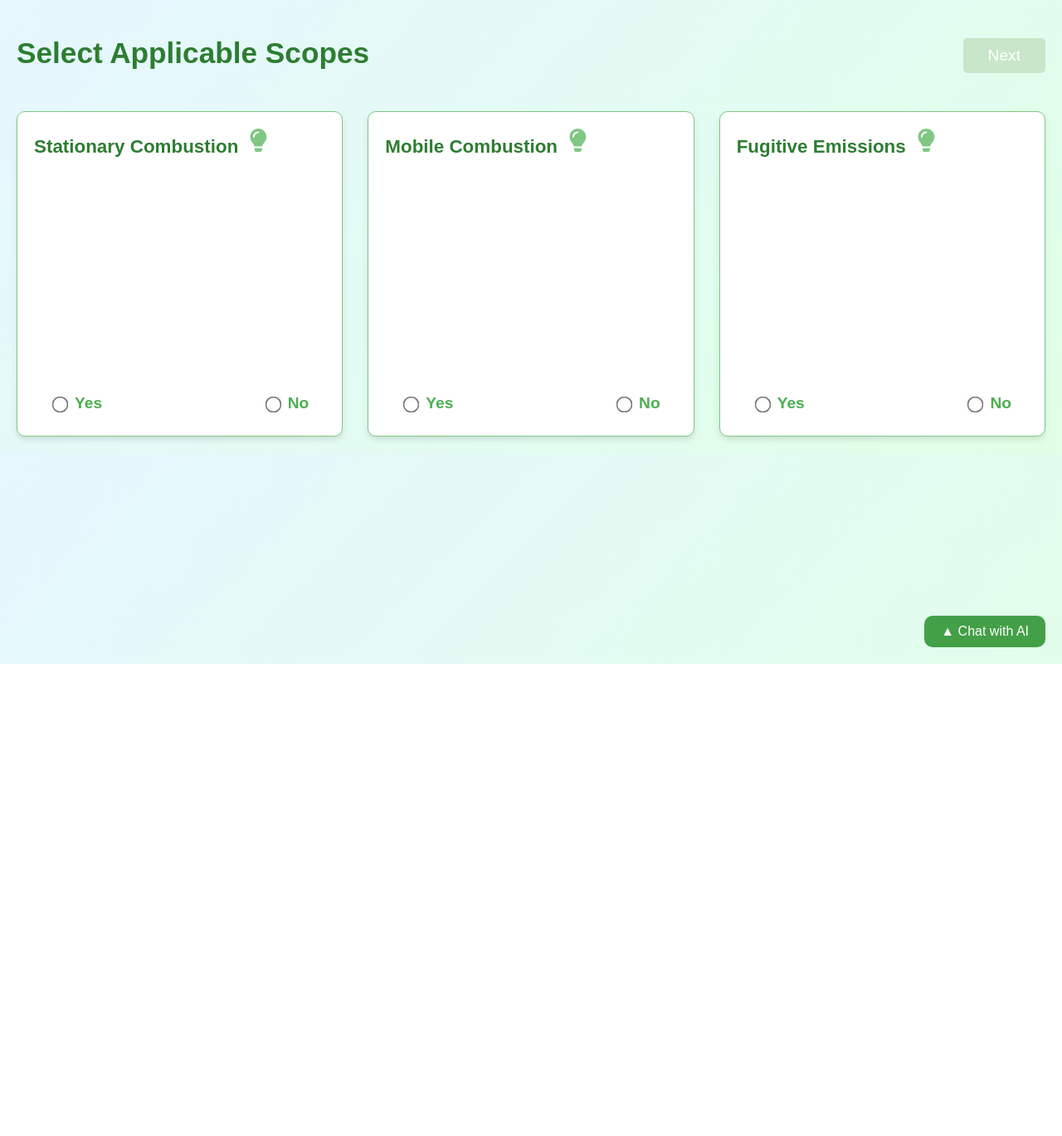
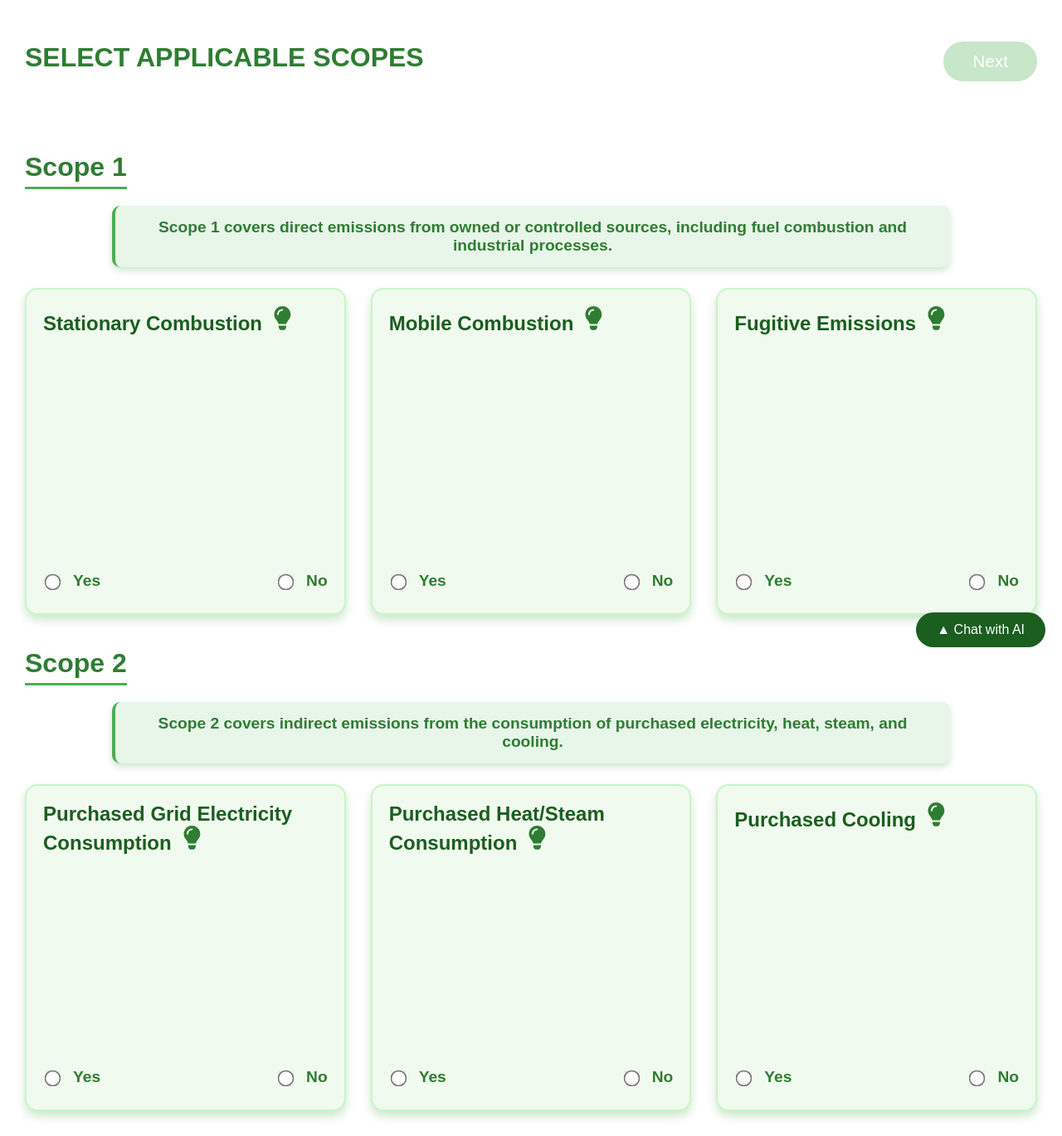
Before and after one commit to anilacumant/SustainabilityAgentFrontend, a React (Create React App) app: page /page2 in a window 1280 px wide. Shown: the whole page at 83% size. Before the commit the page ends 800 px from the top, so only its background shows below. Built offline with nearby package versions, Linux system fonts and the light colour scheme.

Commit message:
Added new Scope designs

```diff
--- a/src/components/Page2/ChatModal.css
+++ b/src/components/Page2/ChatModal.css
@@ -15,7 +15,7 @@
   }
 
   .chat-header {
-    background-color: #43a047;
+    background-color: whitesmoke;
     color: white;
     padding: 10px 15px;
     display: flex;
@@ -31,7 +31,7 @@
   .close-button {
     background: none;
     border: none;
-    color: white;
+    color: green;
     font-size: 1.2rem;
     cursor: pointer;
   }
--- a/src/components/Page2/ScopeSelection.css
+++ b/src/components/Page2/ScopeSelection.css
@@ -1,37 +1,153 @@
 body {
   font-family: 'Arial', sans-serif;
-  background: linear-gradient(135deg, #e6f7ff, #e0ffe6);
+  background: #ffffff; /* Pure white background for a clean look */
   margin: 0;
   padding: 0;
 }
 
 .scope-selection {
-  padding: 20px;
+  padding: 30px;
   max-width: 1400px;
   margin: 0 auto;
 }
 
+/* Header Styling */
 .header {
   display: flex;
   justify-content: space-between;
   align-items: center;
-  margin-bottom: 20px;
+  margin-bottom: 25px;
 }
 
 .header h1 {
-  font-size: 2.2rem;
+  font-size: 2rem; /* Made it smaller */
+  color: #2e7d32; /* Dark green for contrast */
+  font-weight: bold;
+  text-transform: uppercase;
+}
+
+/* Scope Definition Text */
+.scope-description-text {
+  font-size: 1.2rem; /* Increased size for better visibility */
+  color: #2e7d32; /* Green text for emphasis */
+  text-align: center;
+  max-width: 80%;
+  margin: 10px auto 25px;
+  font-weight: 600;
+  background: #e8f5e9; /* Light green background */
+  padding: 15px;
+  border-radius: 10px;
+  border-left: 4px solid #4caf50;
+  box-shadow: 0 4px 8px rgba(0, 128, 0, 0.2);
+}
+
+/* Scope Headings */
+h2 {
+  color: #2e7d32;
+  text-align: center;
+  font-size: 2rem;
+  margin-top: 40px;
+  margin-bottom: 10px;
+  border-bottom: 3px solid #4caf50;
+  display: inline-block;
+  padding-bottom: 5px;
+}
+
+/* Scope Cards */
+.scope-list {
+  display: grid;
+  grid-template-columns: repeat(3, 1fr);
+  gap: 30px;
+}
+
+.scope-card {
+  background: #f1faee; /* Lighter green for softer contrast */
+  padding: 20px;
+  border-radius: 15px;
+  border: 2px solid #C7F6C7; /* Softer green border */
+  box-shadow: 0 6px 12px rgba(0, 128, 0, 0.2);
+  transition: 0.3s;
+  min-height: 350px;
+  display: flex;
+  flex-direction: column;
+  justify-content: space-between;
+}
+
+.scope-card:hover {
+  transform: translateY(-5px);
+  box-shadow: 0 8px 16px rgba(0, 128, 0, 0.3);
+}
+
+/* Scope Name Styling */
+.scope-header {
+  display: flex;
+  justify-content: space-between;
+  align-items: center;
+  margin-bottom: 15px;
+}
+
+.scope-name {
+  font-size: 1.5rem;
+  font-weight: bold;
+  color: #1b5e20;
+}
+
+/* Info Icon Styling */
+.info-icon {
+  margin-left: 10px;
+  cursor: pointer;
+  font-size: 1.8rem;
+  color: #2e7d32;
+  transition: color 0.3s;
+}
+
+.info-icon:hover {
+  color: #388e3c;
+}
+
+/* Scope Descriptions */
+.scope-description {
+  font-size: 1rem;
+  color: #333;
+  background: #ffffff;
+  padding: 15px;
+  border-radius: 10px;
+  border-left: 4px solid #4caf50;
+}
+
+/* Radio Button Styling */
+.radio-group {
+  display: flex;
+  justify-content: space-between;
+  gap: 30px;
+  align-items: center;
+  margin-top: 20px;
+}
+
+.radio-group label {
+  font-size: 1.2rem;
+  display: flex;
+  align-items: center;
+  gap: 15px;
+  cursor: pointer;
   color: #2e7d32;
 }
 
+.radio-group input[type="radio"] {
+  transform: scale(1.5);
+  cursor: pointer;
+}
+
+/* Next Button */
 .next-button {
-  padding: 10px 30px;
+  padding: 12px 35px;
   border: none;
-  border-radius: 5px;
-  font-size: 1.2rem;
+  border-radius: 25px;
+  font-size: 1.3rem;
   cursor: pointer;
-  background-color: #a5d6a7;
+  background-color: #2e7d32;
   color: #fff;
-  transition: background-color 0.3s;
+  transition: 0.3s ease-in-out;
 }
 
 .next-button.disabled {
@@ -40,88 +156,10 @@ body {
 }
 
 .next-button.enabled:hover {
-  background-color: #81c784;
+  background-color: #1b5e20;
 }
 
-.scope-list {
-  display: grid;
-  grid-template-columns: repeat(3, 1fr);
-  gap: 30px;
-}
-
-.scope-card {
-  background: #fff;
-  padding: 20px;
-  border: 1px solid #81c784;
-  border-radius: 10px;
-  box-shadow: 0 4px 6px rgba(0, 0, 0, 0.1);
-  transition: transform 0.3s, box-shadow 0.3s;
-  min-height: 350px; /* Ensure taller cards */
-  display: flex;
-  flex-direction: column; /* Arrange items vertically */
-  justify-content: space-between;
-}
-
-.scope-card:hover {
-  transform: translateY(-5px);
-  box-shadow: 0 6px 12px rgba(0, 0, 0, 0.15);
-}
-
-.scope-header {
-  display: flex;
-  justify-content: space-between;
-  align-items: center;
-  margin-bottom: 10px;
-}
-
-.scope-name {
-  font-size: 1.4rem;
-  font-weight: bold;
-  color: #2e7d32;
-}
-
-.info-icon {
-  margin-left: 10px;
-  cursor: pointer;
-  font-size: 1.8rem;
-  color: #81c784;
-}
-
-.info-icon:hover {
-  color: #4caf50;
-}
-
-.scope-description {
-  font-size: 1rem;
-  color: #666;
-  margin-bottom: 15px;
-  padding: 15px;
-  background: #f1f8e9;
-  border-radius: 5px;
-  border: 1px solid #c8e6c9;
-}
-
-.radio-group {
-  display: flex;
-  justify-content: space-between; /* Space out Yes and No buttons */
-  align-items: center;
-  margin-top: 20px; /* Add some space between description and buttons */
-  padding: 0 20px; /* Add some padding for spacing inside the card */
-}
-
-.radio-group label {
-  font-size: 1.2rem; /* Larger label text for readability */
-  display: flex;
-  align-items: center; /* Align the radio buttons and text */
-  gap: 8px; /* Add space between the radio button and its label */
-  cursor: pointer;
-}
-
-.radio-group input[type="radio"] {
-  transform: scale(1.5); /* Increase the size of the radio button */
-}
-
-
+/* Chat Button */
 .chat-button-wrapper {
   position: fixed;
   bottom: 20px;
@@ -129,15 +167,16 @@ body {
 }
 
 .chat-button {
-  padding: 10px 20px;
+  padding: 12px 25px;
   border: none;
-  border-radius: 10px;
-  background-color: #43a047;
+  border-radius: 25px;
+  background-color: #1b5e20;
   color: white;
   font-size: 1rem;
   cursor: pointer;
+  transition: 0.3s;
 }
 
 .chat-button:hover {
-  background-color: #388e3c;
+  background-color: #145a32;
 }
--- a/src/components/Page2/ScopeSelection.jsx
+++ b/src/components/Page2/ScopeSelection.jsx
@@ -8,19 +8,30 @@ const ScopeSelection = () => {
   const [selectedScopes, setSelectedScopes] = useState({});
   const [expandedScope, setExpandedScope] = useState(null);
   const [showChat, setShowChat] = useState(false); // Chatbot toggle state
-  const [scopes] = useState([
-    { id: "stationary", name: "Stationary Combustion" },
-    { id: "mobile", name: "Mobile Combustion" },
-    { id: "fugitive", name: "Fugitive Emissions" },
-  ]);
   const [descriptions, setDescriptions] = useState({});
   const [loadingDescriptions, setLoadingDescriptions] = useState({});
   const navigate = useNavigate();
 
+  // Scope Definitions
+  const scope1Definition = "Scope 1 covers direct emissions from owned or controlled sources, including fuel combustion and industrial processes.";
+  const scope2Definition = "Scope 2 covers indirect emissions from the consumption of purchased electricity, heat, steam, and cooling.";
+
+  // Scope Data
+  const scope1 = [
+    { id: "stationary", name: "Stationary Combustion" },
+    { id: "mobile", name: "Mobile Combustion" },
+    { id: "fugitive", name: "Fugitive Emissions" },
+  ];
+
+  const scope2 = [
+    { id: "grid", name: "Purchased Grid Electricity Consumption" },
+    { id: "heat", name: "Purchased Heat/Steam Consumption" },
+    { id: "cooling", name: "Purchased Cooling" },
+  ];
+
   // Fetch description for a single scope
   const fetchDescription = async (scopeName, scopeId) => {
     try {
-      // Set loading state for the specific scope
       setLoadingDescriptions((prev) => ({ ...prev, [scopeId]: true }));
 
       const res = await fetch("http://localhost:5000/api/get-scope-description", {
@@ -35,7 +46,6 @@ const ScopeSelection = () => {
 
       const data = await res.json();
 
-      // Set the description and clear loading state
       setDescriptions((prev) => ({
         ...prev,
         [scopeId]: data.description || "Description unavailable.",
@@ -59,13 +69,19 @@ const ScopeSelection = () => {
   // Handle Next button click
   const handleNext = () => {
     if (selectedScopes.stationary === "Yes") {
-      if (window.confirm("Are you sure you want to proceed to Stationary Combustion Fuel Selection?")) {
-        navigate("/stationary-fuel-selection"); // Redirect to Stationary Combustion Fuel Selection
+      if (window.confirm("Proceed to Stationary Combustion Fuel Selection?")) {
+        navigate("/stationary-fuel-selection");
       }
     } else if (selectedScopes.mobile === "Yes") {
-      navigate("/mobile-fuel-selection"); // Redirect to Mobile Combustion Fuel Selection
+      navigate("/mobile-fuel-selection");
     } else if (selectedScopes.fugitive === "Yes") {
-      navigate("/fugitive-emissions"); // Redirect to Fugitive Emissions page
+      navigate("/fugitive-emissions");
+    } else if (selectedScopes.grid === "Yes") {
+      navigate("/grid-electricity");
+    } else if (selectedScopes.heat === "Yes") {
+      navigate("/heat-consumption");
+    } else if (selectedScopes.cooling === "Yes") {
+      navigate("/cooling");
     } else {
       alert("Please select at least one scope.");
     }
@@ -83,8 +99,12 @@ const ScopeSelection = () => {
           Next
         </button>
       </header>
+
+      {/* Scope 1 Section */}
+      <h2>Scope 1</h2>
+      <p className="scope-description-text">{scope1Definition}</p>
       <div className="scope-list">
-        {scopes.map((scope) => (
+        {scope1.map((scope) => (
           <div key={scope.id} className="scope-card">
             <div className="scope-header">
               <span className="scope-name">
@@ -93,39 +113,64 @@ const ScopeSelection = () => {
                   className="info-icon"
                   onClick={() => {
                     if (!descriptions[scope.id]) {
-                      fetchDescription(scope.name, scope.id); // Fetch description only if not already fetched
+                      fetchDescription(scope.name, scope.id);
                     }
-                    setExpandedScope(expandedScope === scope.id ? null : scope.id); // Toggle scope expansion
+                    setExpandedScope(expandedScope === scope.id ? null : scope.id);
                   }}
                 />
               </span>
             </div>
             {expandedScope === scope.id && (
               <div className="scope-description">
-                {loadingDescriptions[scope.id]
-                  ? "Loading..."
-                  : descriptions[scope.id] || "Click the bulb to load the description."}
+                {loadingDescriptions[scope.id] ? "Loading..." : descriptions[scope.id] || "Click the bulb to load the description."}
               </div>
             )}
             <div className="radio-group">
               <label>
-                <input
-                  type="radio"
-                  name={scope.id}
-                  value="Yes"
-                  onChange={() => handleSelection(scope.id, "Yes")}
-                  checked={selectedScopes[scope.id] === "Yes"}
-                />
+                <input type="radio" name={scope.id} value="Yes" onChange={() => handleSelection(scope.id, "Yes")} checked={selectedScopes[scope.id] === "Yes"} />
                 Yes
               </label>
               <label>
-                <input
-                  type="radio"
-                  name={scope.id}
-                  value="No"
-                  onChange={() => handleSelection(scope.id, "No")}
-                  checked={selectedScopes[scope.id] === "No"}
+                <input type="radio" name={scope.id} value="No" onChange={() => handleSelection(scope.id, "No")} checked={selectedScopes[scope.id] === "No"} />
+                No
+              </label>
+            </div>
+          </div>
+        ))}
+      </div>
+
+      {/* Scope 2 Section */}
+      <h2>Scope 2</h2>
+      <p className="scope-description-text">{scope2Definition}</p>
+      <div className="scope-list">
+        {scope2.map((scope) => (
+          <div key={scope.id} className="scope-card">
+            <div className="scope-header">
+              <span className="scope-name">
+                {scope.name}
+                <FaLightbulb
+                  className="info-icon"
+                  onClick={() => {
+                    if (!descriptions[scope.id]) {
+                      fetchDescription(scope.name, scope.id);
+                    }
+                    setExpandedScope(expandedScope === scope.id ? null : scope.id);
+                  }}
                 />
+              </span>
+            </div>
+            {expandedScope === scope.id && (
+              <div className="scope-description">
+                {loadingDescriptions[scope.id] ? "Loading..." : descriptions[scope.id] || "Click the bulb to load the description."}
+              </div>
+            )}
+            <div className="radio-group">
+              <label>
+                <input type="radio" name={scope.id} value="Yes" onChange={() => handleSelection(scope.id, "Yes")} checked={selectedScopes[scope.id] === "Yes"} />
+                Yes
+              </label>
+              <label>
+                <input type="radio" name={scope.id} value="No" onChange={() => handleSelection(scope.id, "No")} checked={selectedScopes[scope.id] === "No"} />
                 No
               </label>
             </div>
```
